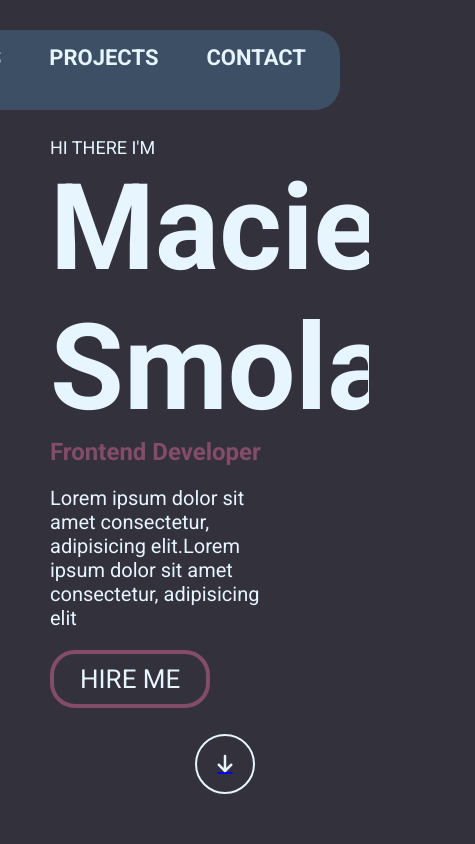
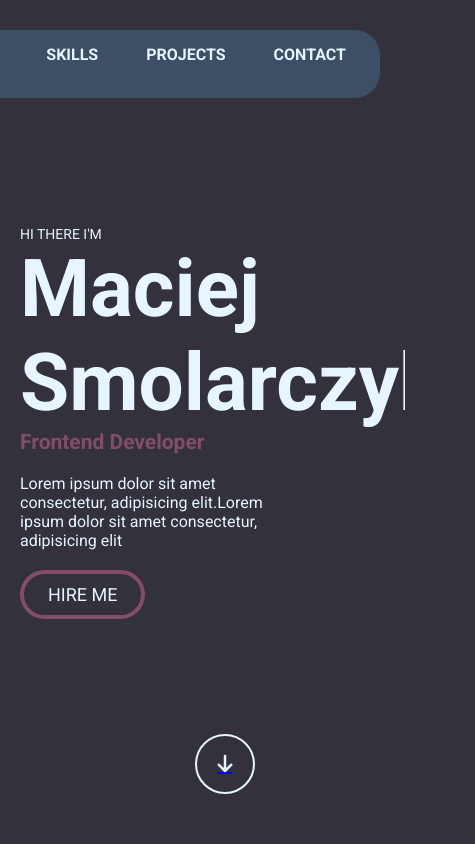
Before and after one commit to Maciej0o/portfolio, a plain HTML site: page index.html in a window 390 px wide. Shown: the top 844 px of the page, 475 px wide, since content can reach past the window. Drawn offline with Linux system fonts and the light colour scheme.

Commit message:
Add RWD to aboutme and skill for phones

```diff
--- a/sass/sections/_aboutme.scss
+++ b/sass/sections/_aboutme.scss
@@ -134,3 +134,42 @@
     }
 }
 }
+
+@media (max-width: 768px){
+    .aboutme {
+        padding: 0 2rem;
+
+        &__greet {
+            font-size: 1.4rem;
+        }
+
+        &__name {
+            font-size: 8rem;
+            overflow: hidden;
+            width: 110%;
+            animation: type .4s .1s steps(60, end);
+
+
+        }
+
+        &__surname {
+            font-size: 8rem;
+         }
+
+        &__subtitle {
+            font-size: 2.1rem;
+        }
+
+        &__info {
+            padding: 2rem 0;
+            font-size: 1.6rem;
+        }
+
+        &__button {
+            padding: 1rem 2.4rem;
+            font-size: 1.8rem;
+
+
+        }
+    }
+    }
--- a/sass/sections/_navigation.scss
+++ b/sass/sections/_navigation.scss
@@ -63,3 +63,17 @@ nav {
 
     }
 }
+
+@media (max-width: 768px){
+
+    nav {
+        padding: 3rem 1rem;
+    }
+    .menu-bar {
+        &__button {
+            font-size: 1.6rem;
+        }
+
+
+    }
+    }
--- a/sass/sections/_skills.scss
+++ b/sass/sections/_skills.scss
@@ -116,3 +116,21 @@
         }
     }
 }
+
+@media (max-width: 768px) {
+    .skills {
+
+        &__wrapper {
+        width: 90%;
+        }
+
+        &__line {
+            padding-bottom: 1.2rem;
+
+        }
+
+        &__skill-name {
+            font-size: 1.2rem;
+        }
+    }
+}
```
Also changed, not shown: css/style.css, 1 other file.
